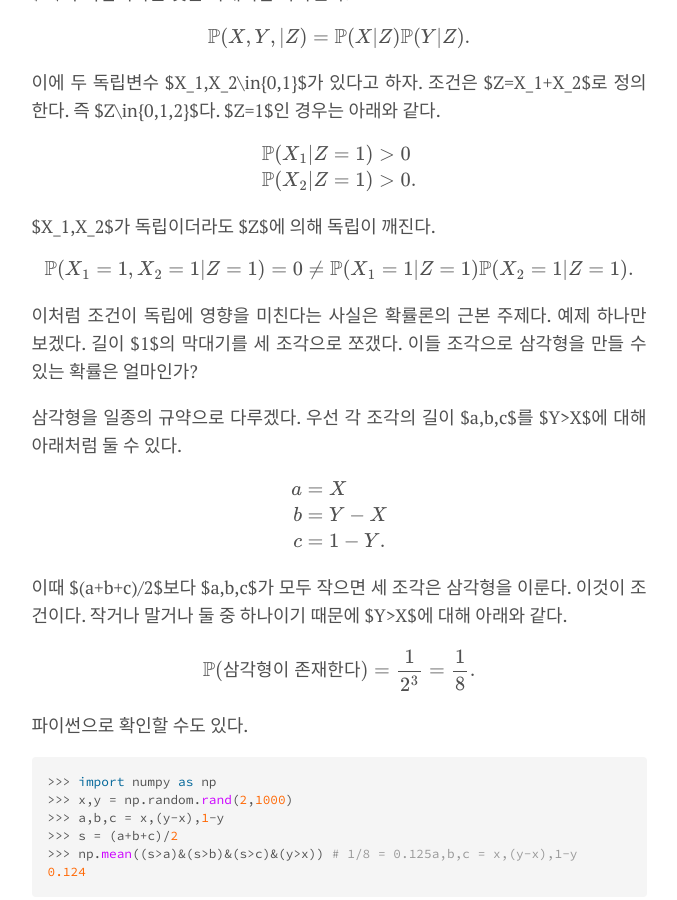
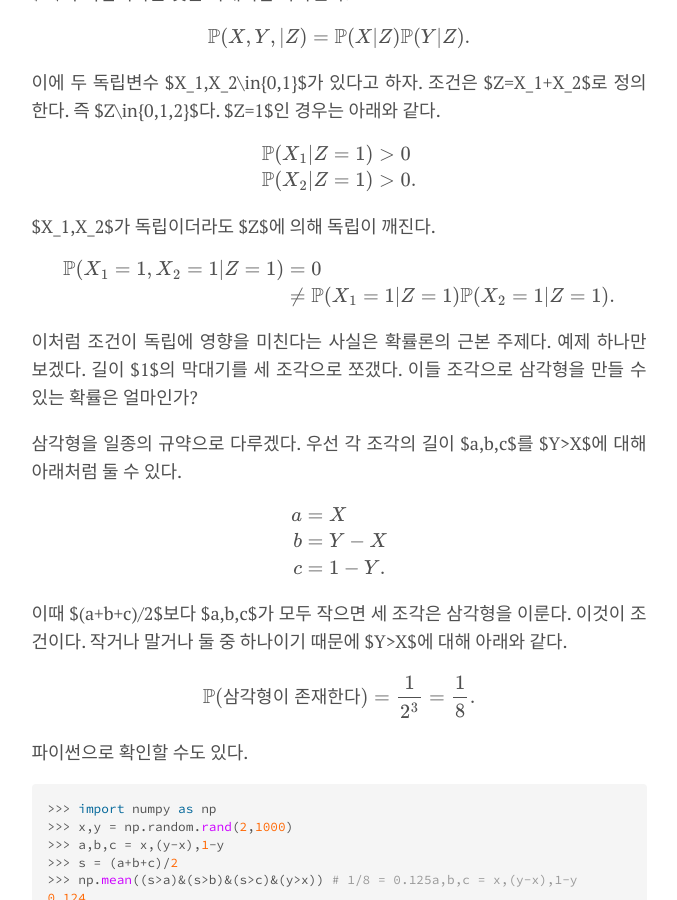
Before and after one commit to pangmoo-KTW/pangmoo-KTW, a Jekyll site: the page built from _posts/2023-07-23-pythonML02.md, in a window 1280 px wide and 900 px high, scrolled down 2656 px. Shown: the whole window, without its empty margins (301-978 px from the left). Built offline with Jekyll 4.4.1, drawn with Linux system fonts in a browser that asks for light colours; formulas are drawn with MathJax 3; comment, search, counter and statistics services are not loaded.

Commit message:
pythonML02 어느 정도 마무리

```diff
--- a/_posts/2023-07-23-pythonML02.md
+++ b/_posts/2023-07-23-pythonML02.md
@@ -159,7 +159,10 @@ $$
 $X_1,X_2$가 독립이더라도 $Z$에 의해 독립이 깨진다.
 
 $$
-\mathbb{P}(X_1=1,X_2=1|Z=1)=0\neq\mathbb{P}(X_1=1|Z=1)\mathbb{P}(X_2=1|Z=1).
+\begin{aligned}
+\mathbb{P}(X_1=1,X_2=1|Z=1)&=0\\
+        &\neq\mathbb{P}(X_1=1|Z=1)\mathbb{P}(X_2=1|Z=1).
+\end{aligned}
 $$
 
 이처럼 조건이 독립에 영향을 미친다는 사실은 확률론의 근본 주제다.
```
